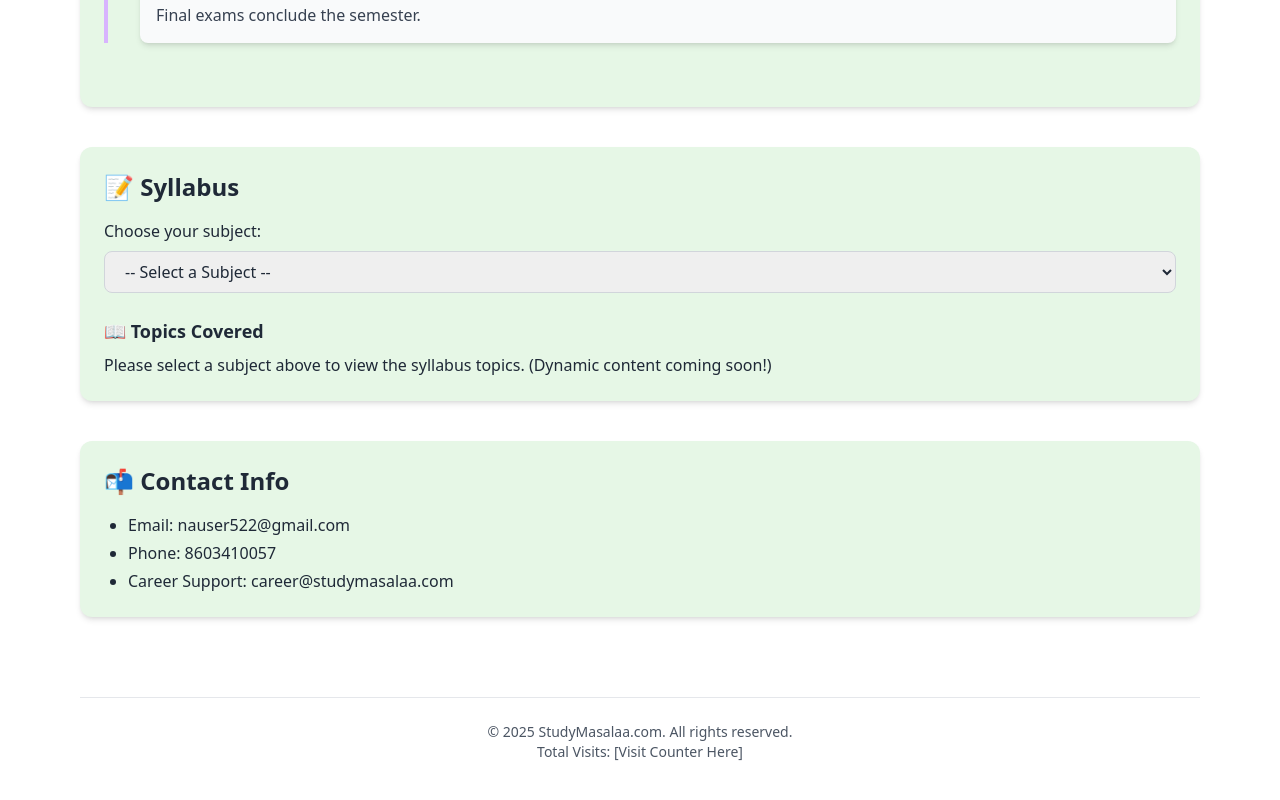
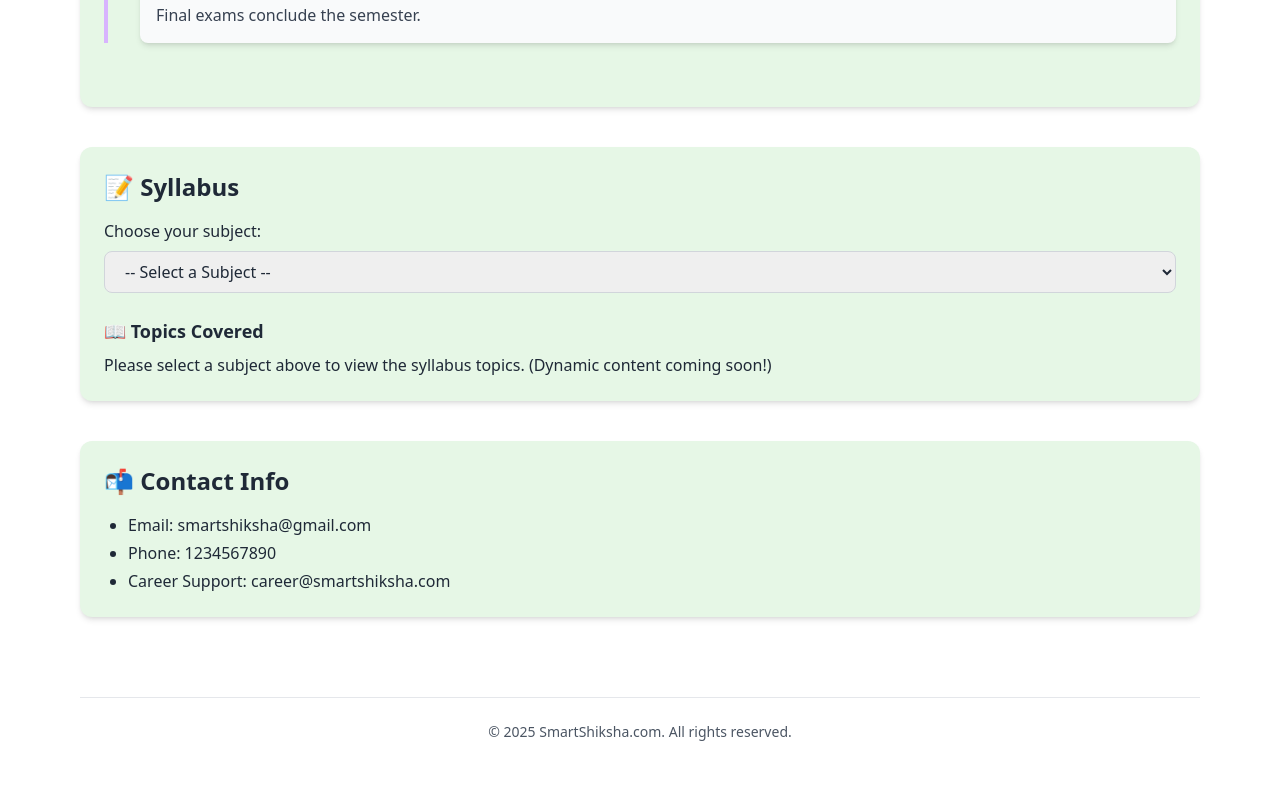
Before and after one commit to seemakumari84/SmartShiksha, a React (Create React App) app: page / in a window 1280 px wide. Shown: the part 1677-2477 px from the top of the page. Built offline with nearby package versions, Linux system fonts and the light colour scheme.

Commit message:
Update Home.jsx

```diff
--- a/src/pages/Home.jsx
+++ b/src/pages/Home.jsx
@@ -136,16 +136,15 @@ const Home = () => {
         <section className="bg-[#e6f7e6] rounded-xl shadow-md p-6 mb-20 hover:bg-[#99e699] transition-all duration-300 hover:scale-105">
           <h2 className="text-2xl font-semibold mb-4">📬 Contact Info</h2>
           <ul className="space-y-1 pl-6 list-disc">
-            <li>Email: nauser522@gmail.com</li>
-            <li>Phone: 8603410057</li>
-            <li>Career Support: career@studymasalaa.com</li>
+            <li>Email: smartshiksha@gmail.com</li>
+            <li>Phone: 1234567890</li>
+            <li>Career Support: career@smartshiksha.com</li>
           </ul>
         </section>
 
         {/* Footer */}
         <footer className="text-center mt-12 text-gray-600 text-sm border-t pt-6">
-          <p>&copy; 2025 StudyMasalaa.com. All rights reserved.</p>
-          <p>Total Visits: [Visit Counter Here]</p>
+          <p>&copy; 2025 SmartShiksha.com. All rights reserved.</p>
         </footer>
       </div>
     </AnimatedPage>
```
